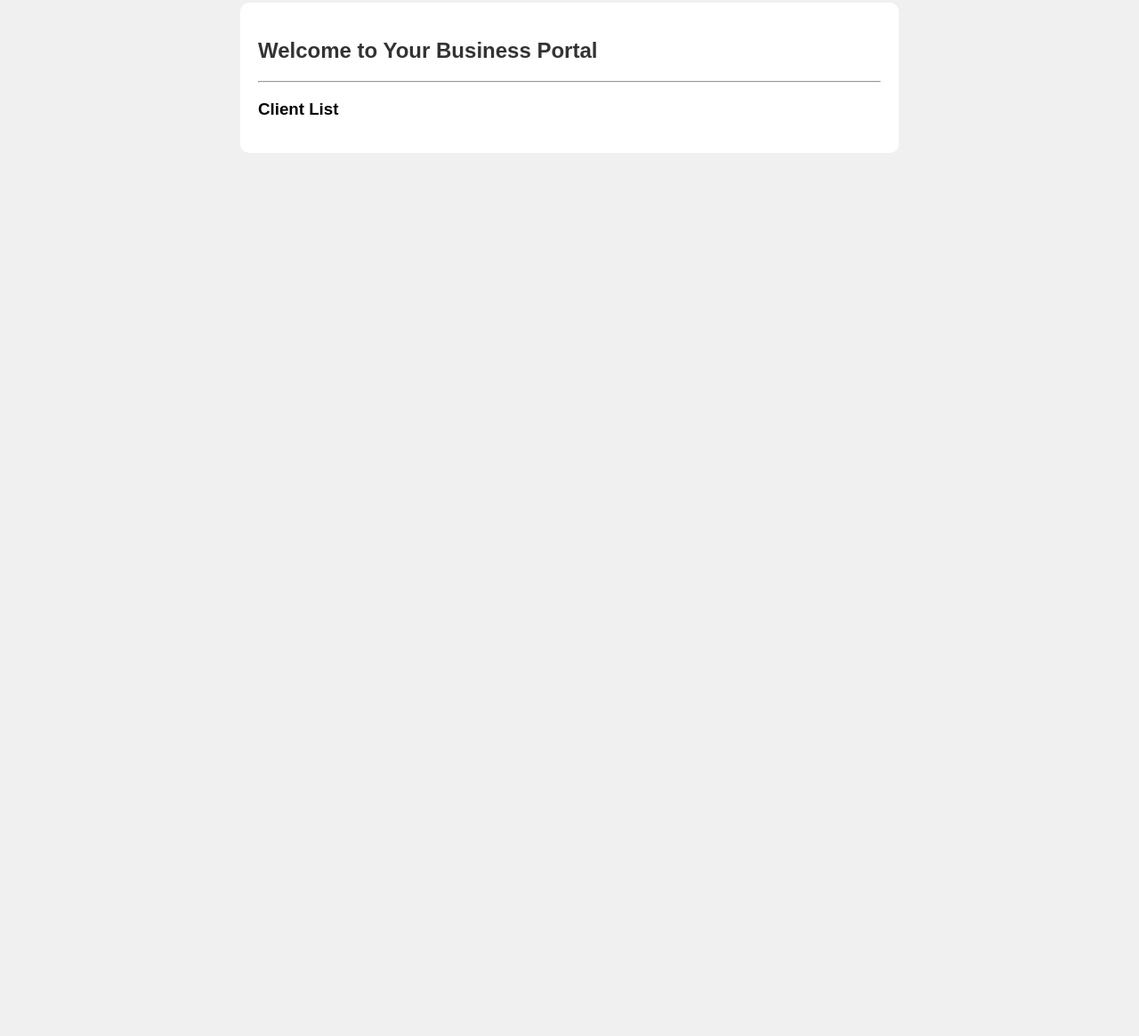
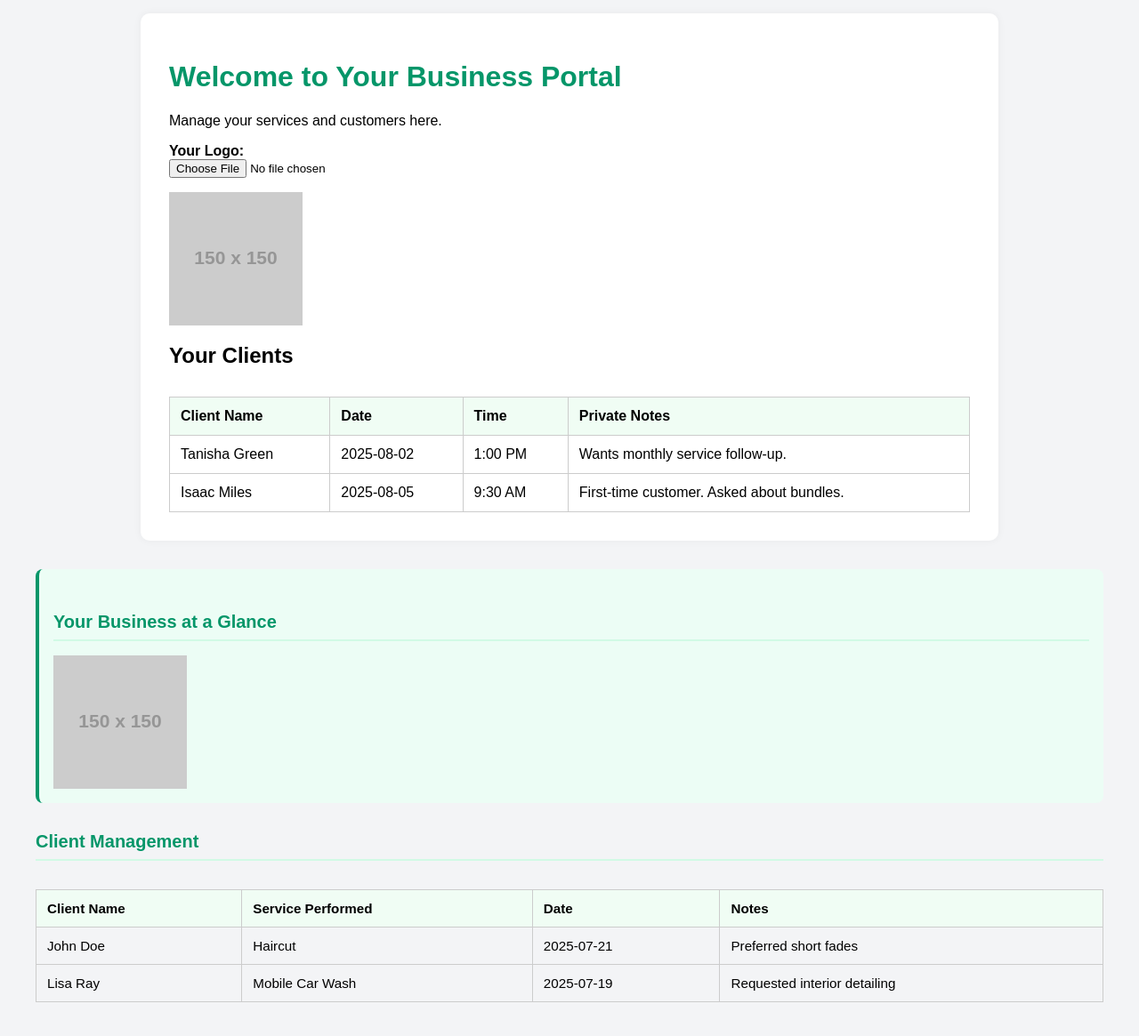
Before and after one commit to bhendricks11/Blackservicespot, a plain HTML site: page dashboard.html in a window 1280 px wide. Shown: the part 25-1190 px from the top of the page at 89% size. Before the commit the page ends 800 px from the top, so only its background shows below. Drawn offline with Linux system fonts and the light colour scheme; placeholder pictures from the web are drawn by us.

Commit message:
Update dashboard.html

```diff
--- a/dashboard.html
+++ b/dashboard.html
@@ -2,72 +2,133 @@
 <!DOCTYPE html>
 <html lang="en">
 <head>
-  <meta charset="UTF-8" />
-  <title>Business Owner Dashboard</title>
-  <script src="https://www.gstatic.com/firebasejs/10.12.0/firebase-app.js"></script>
-  <script src="https://www.gstatic.com/firebasejs/10.12.0/firebase-auth.js"></script>
-  <script src="https://www.gstatic.com/firebasejs/10.12.0/firebase-firestore.js"></script>
+  <meta charset="UTF-8"/>
+  <meta name="viewport" content="width=device-width, initial-scale=1.0"/>
+  <title>Business Dashboard</title>
   <style>
-    body { font-family: Arial; padding: 20px; background: #f0f0f0; }
-    .container { max-width: 700px; margin: auto; background: #fff; padding: 20px; border-radius: 10px; }
-    h2 { color: #333; }
-    ul { padding-left: 20px; }
+    body { font-family: sans-serif; background: #f3f4f6; padding: 2rem; }
+    .container { max-width: 900px; margin: auto; background: white; padding: 2rem; border-radius: 10px; box-shadow: 0 0 10px rgba(0,0,0,0.05); }
+    h1 { color: #059669; }
+    label { font-weight: bold; display: block; margin-top: 1rem; }
+    table { width: 100%; margin-top: 2rem; border-collapse: collapse; }
+    th, td { border: 1px solid #ccc; padding: 0.75rem; text-align: left; }
+    th { background: #f0fdf4; }
+    img { max-width: 150px; display: block; margin-top: 1rem; }
   </style>
 </head>
 <body>
   <div class="container">
-    <h2>Welcome to Your Business Portal</h2>
-    <div id="owner-info"></div>
-    <hr />
-    <h3>Client List</h3>
-    <ul id="client-list"></ul>
+    <h1>Welcome to Your Business Portal</h1>
+    <p>Manage your services and customers here.</p>
+
+    <label for="logoUpload">Your Logo:</label>
+    <input type="file" id="logoUpload" accept="image/*" />
+    <img id="previewLogo" src="https://via.placeholder.com/150?text=Your+Logo" alt="Your Logo" />
+
+    <h2>Your Clients</h2>
+    <table>
+      <thead>
+        <tr>
+          <th>Client Name</th>
+          <th>Date</th>
+          <th>Time</th>
+          <th>Private Notes</th>
+        </tr>
+      </thead>
+      <tbody>
+        <tr>
+          <td>Tanisha Green</td>
+          <td>2025-08-02</td>
+          <td>1:00 PM</td>
+          <td>Wants monthly service follow-up.</td>
+        </tr>
+        <tr>
+          <td>Isaac Miles</td>
+          <td>2025-08-05</td>
+          <td>9:30 AM</td>
+          <td>First-time customer. Asked about bundles.</td>
+        </tr>
+      </tbody>
+    </table>
   </div>
 
   <script>
-    const firebaseConfig = {
-      apiKey: "AIzaSyDHROoVHEPvBSo7ZXGZB2xf7Wnb_U9SErs",
-      authDomain: "black-service-spot.firebaseapp.com",
-      projectId: "black-service-spot",
-      storageBucket: "black-service-spot.firebasestorage.app",
-      messagingSenderId: "707361777966",
-      appId: "1:707361777966:web:f41f3276b26d5dca50b2bf",
-      measurementId: "G-HDD97PF8K7"
+    document.getElementById('logoUpload').addEventListener('change', function (e) {
+      const reader = new FileReader();
+      reader.onload = function () {
+        document.getElementById('previewLogo').src = reader.result;
+      };
+      reader.readAsDataURL(e.target.files[0]);
+    });
+  </script>
+
+<script>
+  // Preview uploaded logo
+  document.getElementById('logoUpload').addEventListener('change', function (e) {
+    const reader = new FileReader();
+    reader.onload = function () {
+      document.getElementById('logoPreview').src = reader.result;
     };
-    firebase.initializeApp(firebaseConfig);
-    const db = firebase.firestore();
+    reader.readAsDataURL(e.target.files[0]);
+  });
+</script>
 
-    const params = new URLSearchParams(window.location.search);
-    const uid = params.get("uid");
-    const ownerDiv = document.getElementById("owner-info");
-    const clientList = document.getElementById("client-list");
+<!-- Enhanced layout and features -->
+<style>
+  .section-title {
+    margin-top: 2rem;
+    font-size: 1.25rem;
+    color: #059669;
+    font-weight: 600;
+    border-bottom: 2px solid #d1fae5;
+    padding-bottom: 0.5rem;
+  }
 
-    if (uid) {
-      db.collection("Business_owners").doc(uid).get().then(doc => {
-        if (doc.exists) {
-          const data = doc.data();
-          ownerDiv.innerHTML = `
-            <strong>Name:</strong> ${data.ownerName}<br>
-            <strong>Business Name:</strong> ${data.businessName}<br>
-            <strong>Email:</strong> ${data.email}<br>
-            <strong>Phone:</strong> ${data.phone}<br>
-            <strong>Address:</strong> ${data.address || ''}<br>
-            <strong>City/State:</strong> ${data.city}, ${data.state}<br>
-            <strong>Services:</strong> ${data.services.join(", ")}<br>
-            <strong>Hours:</strong> ${data.hours || ''}<br>
-            <strong>Logo:</strong> <img src="${data.logo}" width="100" />
-          `;
-        }
-      });
+  .client-table th, .client-table td {
+    font-size: 0.95rem;
+  }
 
-      db.collection("Business_owners").doc(uid).collection("Client_list").get().then(snapshot => {
-        snapshot.forEach(doc => {
-          const client = doc.data();
-          const li = document.createElement("li");
-          li.textContent = `${client.name} | ${client.phone} | ${client.address} | ${client.instructions} | Invoice: ${client.invoiceNumber}`;
-          clientList.appendChild(li);
-        });
-      });
-    }
-  </script>
+  .highlight {
+    background-color: #ecfdf5;
+    border-left: 4px solid #059669;
+    padding: 1rem;
+    margin-top: 2rem;
+    border-radius: 0.5rem;
+  }
+</style>
+
+<div class="highlight">
+  <h2 class="section-title">Your Business at a Glance</h2>
+  <img id="logoPreview" src="https://via.placeholder.com/150?text=Your+Logo" alt="Business Logo Preview"/>
+</div>
+
+<div>
+  <h2 class="section-title">Client Management</h2>
+  <table class="client-table">
+    <thead>
+      <tr>
+        <th>Client Name</th>
+        <th>Service Performed</th>
+        <th>Date</th>
+        <th>Notes</th>
+      </tr>
+    </thead>
+    <tbody>
+      <tr>
+        <td>John Doe</td>
+        <td>Haircut</td>
+        <td>2025-07-21</td>
+        <td>Preferred short fades</td>
+      </tr>
+      <tr>
+        <td>Lisa Ray</td>
+        <td>Mobile Car Wash</td>
+        <td>2025-07-19</td>
+        <td>Requested interior detailing</td>
+      </tr>
+    </tbody>
+  </table>
+</div>
 </body>
+
 </html>
```
